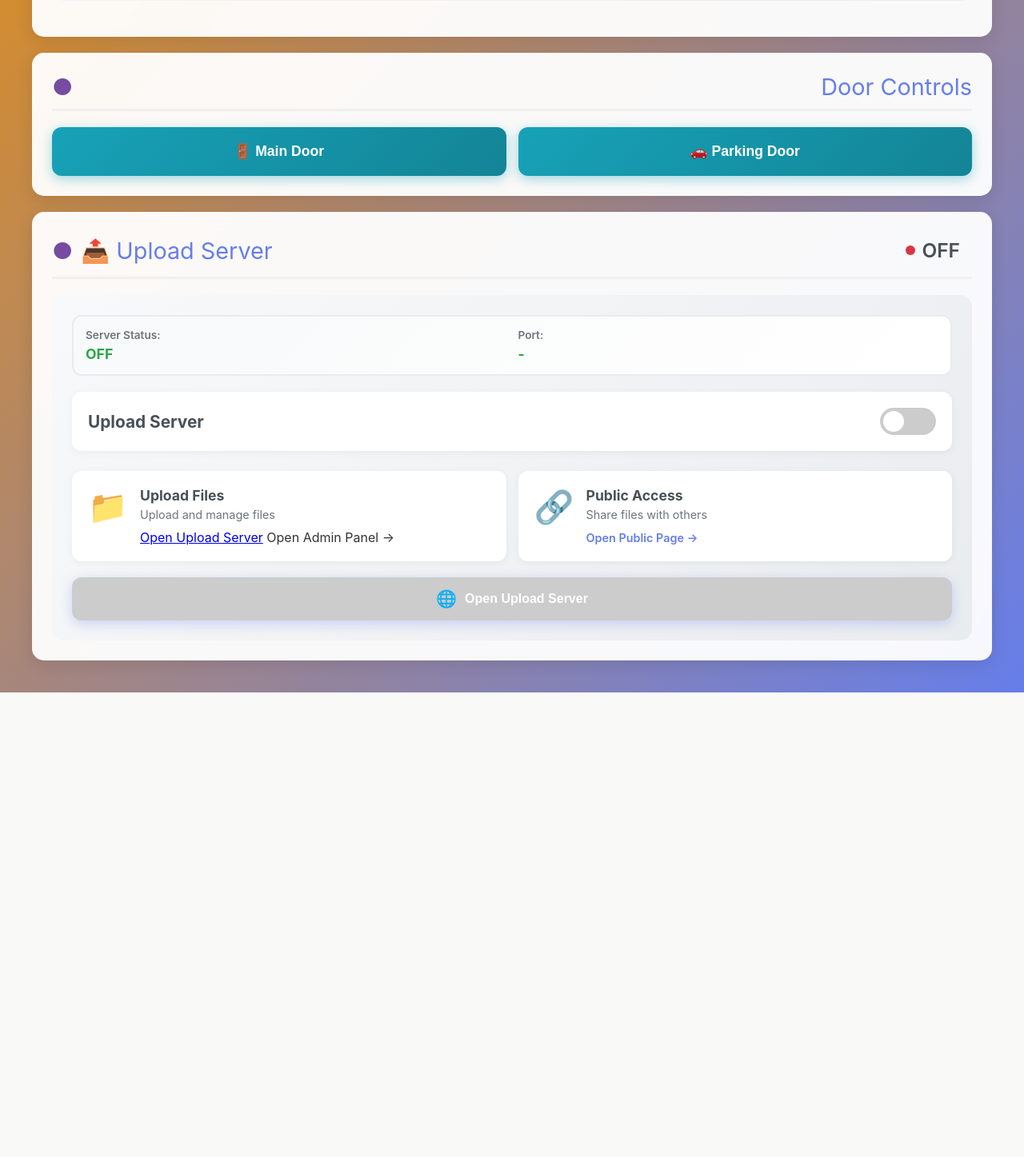
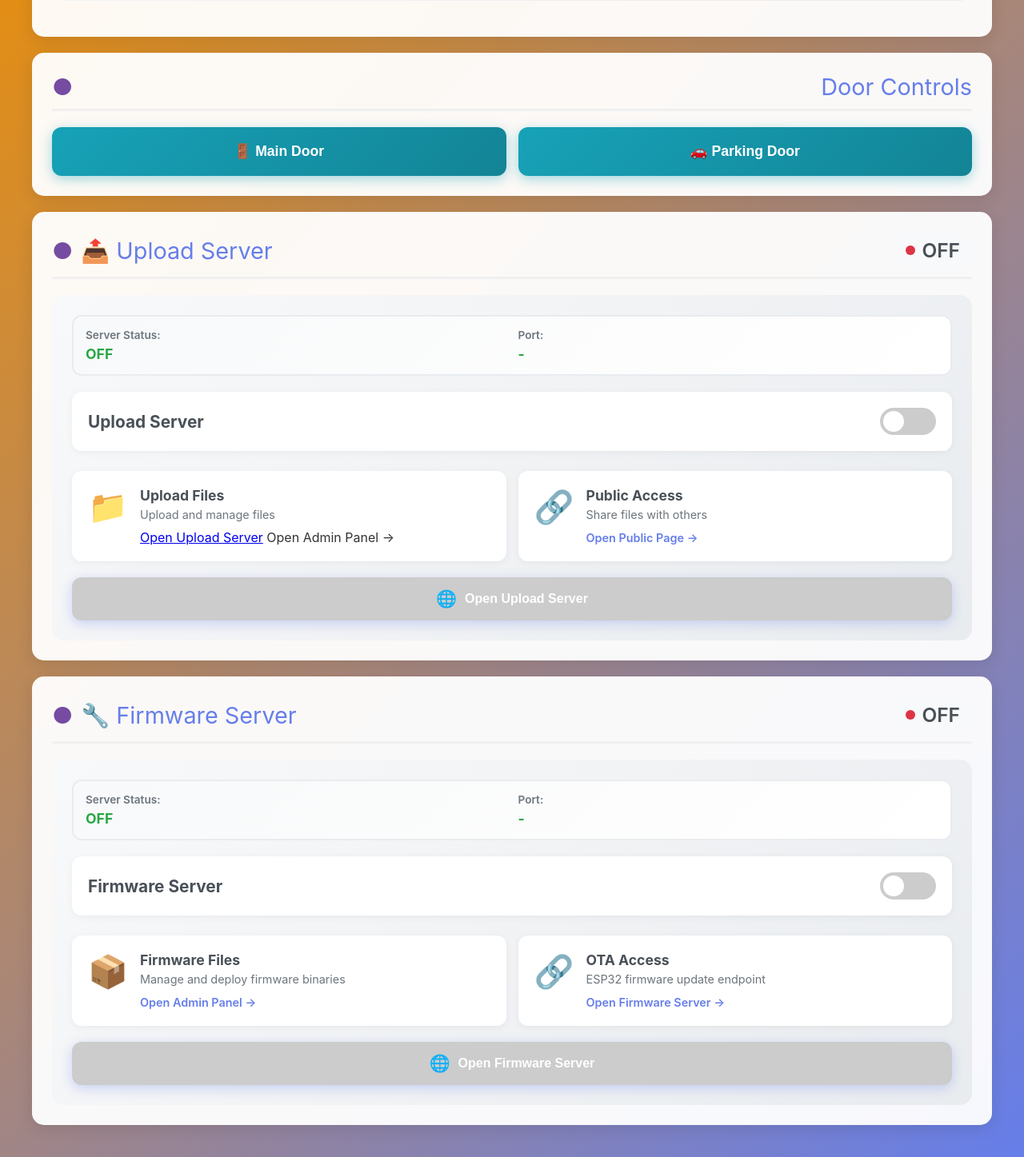
Before and after one commit to md6410/smartHome, a Flask app: template templates/index.html in a window 1280 px wide. Shown: the part 3187-4634 px from the top of the page at 80% size. Before the commit the page ends 4053 px from the top, so only its background shows below. Run offline with Flask 3, Linux system fonts and the light colour scheme; the template is opened without the code that fills it, so the values that code supplies are empty.

Commit message:
Implement firmware server control in index.html
Added firmware server control functionality including status loading and toggling.

```diff
--- a/templates/index.html
+++ b/templates/index.html
@@ -572,6 +572,63 @@ $(document).ready(function() {
     loadUploadServerStatus();
     setInterval(loadUploadServerStatus, 10000);
 
+
+    // Firmware Server Control
+    function loadFirmwareServerStatus() {
+        $.get("/get_firmware_server_status", function(data) {
+            updateFirmwareServerUI(data);
+        }).fail(function() {
+            console.log("Failed to get firmware server status");
+        });
+    }
+
+    function updateFirmwareServerUI(data) {
+        var isRunning = data.running;
+
+        if (isRunning) {
+            $('#firmware_server_status_badge .status-dot-inline').removeClass('status-off').addClass('status-on');
+            $('#firmware_server_status_badge .status-text').text('RUNNING');
+        } else {
+            $('#firmware_server_status_badge .status-dot-inline').removeClass('status-on').addClass('status-off');
+            $('#firmware_server_status_badge .status-text').text('OFF');
+        }
+
+        $('#firmware_server_status').text(isRunning ? 'RUNNING' : 'OFF')
+            .toggleClass('active', isRunning);
+        $('#firmware_server_port').text(isRunning ? '5001' : '-')
+            .toggleClass('active', isRunning);
+
+        $('#firmware_server_toggle').prop('checked', isRunning);
+        $('#open_firmware_btn').prop('disabled', !isRunning);
+        $('#firmware_admin_link').toggleClass('disabled', !isRunning);
+        $('#firmware_public_link').toggleClass('disabled', !isRunning);
+    }
+
+    $('#firmware_server_toggle').change(function() {
+        var isChecked = $(this).is(':checked');
+        var action = isChecked ? 'on' : 'off';
+
+        $('#firmware_server_toggle').prop('disabled', true);
+
+        $.post("/toggle_firmware_server", {action: action}, function(data) {
+            if (data.success) {
+                showNotification(data.message);
+                updateFirmwareServerUI(data);
+            } else {
+                showNotification('❌ ' + data.message);
+                $('#firmware_server_toggle').prop('checked', !isChecked);
+            }
+        }).fail(function() {
+            showNotification('❌ Error toggling firmware server');
+            $('#firmware_server_toggle').prop('checked', !isChecked);
+        }).always(function() {
+            $('#firmware_server_toggle').prop('disabled', false);
+        });
+    });
+
+    loadFirmwareServerStatus();
+    setInterval(loadFirmwareServerStatus, 10000);
+
     function showNotification(message) {
         if ($('#notification').length === 0) {
             $('body').append('<div id="notification"></div>');
@@ -1089,6 +1146,73 @@ $(document).ready(function() {
         </div>
     </div>
 
+
+<!-- Firmware Server Control -->
+    <div class="section">
+        <div class="section-title">
+            🔧 Firmware Server
+            <span class="status-badge-inline" id="firmware_server_status_badge">
+                <span class="status-dot-inline status-off"></span>
+                <span class="status-text">OFF</span>
+            </span>
+        </div>
+
+        <div class="upload-server-card">
+            <div class="status-display-panel">
+                <div class="status-item">
+                    <span class="status-label">Server Status:</span>
+                    <span class="status-value" id="firmware_server_status">OFF</span>
+                </div>
+                <div class="status-item">
+                    <span class="status-label">Port:</span>
+                    <span class="status-value" id="firmware_server_port">-</span>
+                </div>
+            </div>
+
+            <div class="ac-power-section">
+                <div class="power-control">
+                    <span class="power-label">Firmware Server</span>
+                    <label class="toggle-switch-large">
+                        <input type="checkbox" id="firmware_server_toggle">
+                        <span class="slider-large"></span>
+                    </label>
+                </div>
+            </div>
+
+            <div class="upload-server-info">
+                <div class="info-card">
+                    <div class="info-icon">📦</div>
+                    <div class="info-content">
+                        <div class="info-title">Firmware Files</div>
+                        <div class="info-description">Manage and deploy firmware binaries</div>
+                        <a href="https://firmware.turingco.ir" target="_blank" class="info-link" id="firmware_admin_link">
+                            Open Admin Panel →
+                        </a>
+                    </div>
+                </div>
+
+                <div class="info-card">
+                    <div class="info-icon">🔗</div>
+                    <div class="info-content">
+                        <div class="info-title">OTA Access</div>
+                        <div class="info-description">ESP32 firmware update endpoint</div>
+                        <a href="https://firmware.turingco.ir" target="_blank" class="info-link" id="firmware_public_link">
+                            Open Firmware Server →
+                        </a>
+                    </div>
+                </div>
+            </div>
+
+            <div class="quick-actions">
+                <button class="action-btn" onclick="window.open('https://firmware.turingco.ir', '_blank')" id="open_firmware_btn">
+                    <span class="btn-icon">🌐</span>
+                    Open Firmware Server
+                </button>
+            </div>
+        </div>
+    </div>
+
+
 </div>
 </body>
 </html>
```
